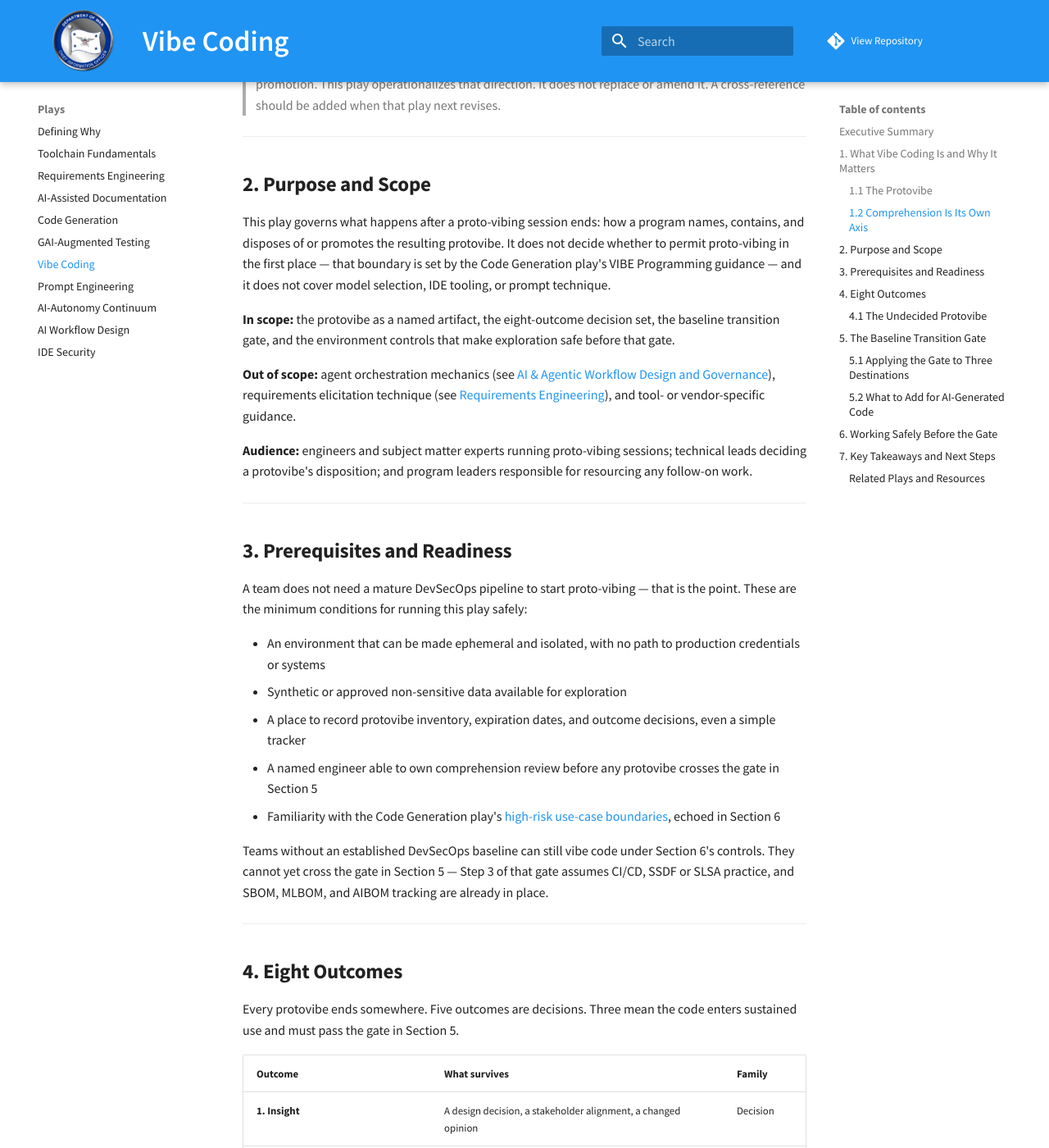
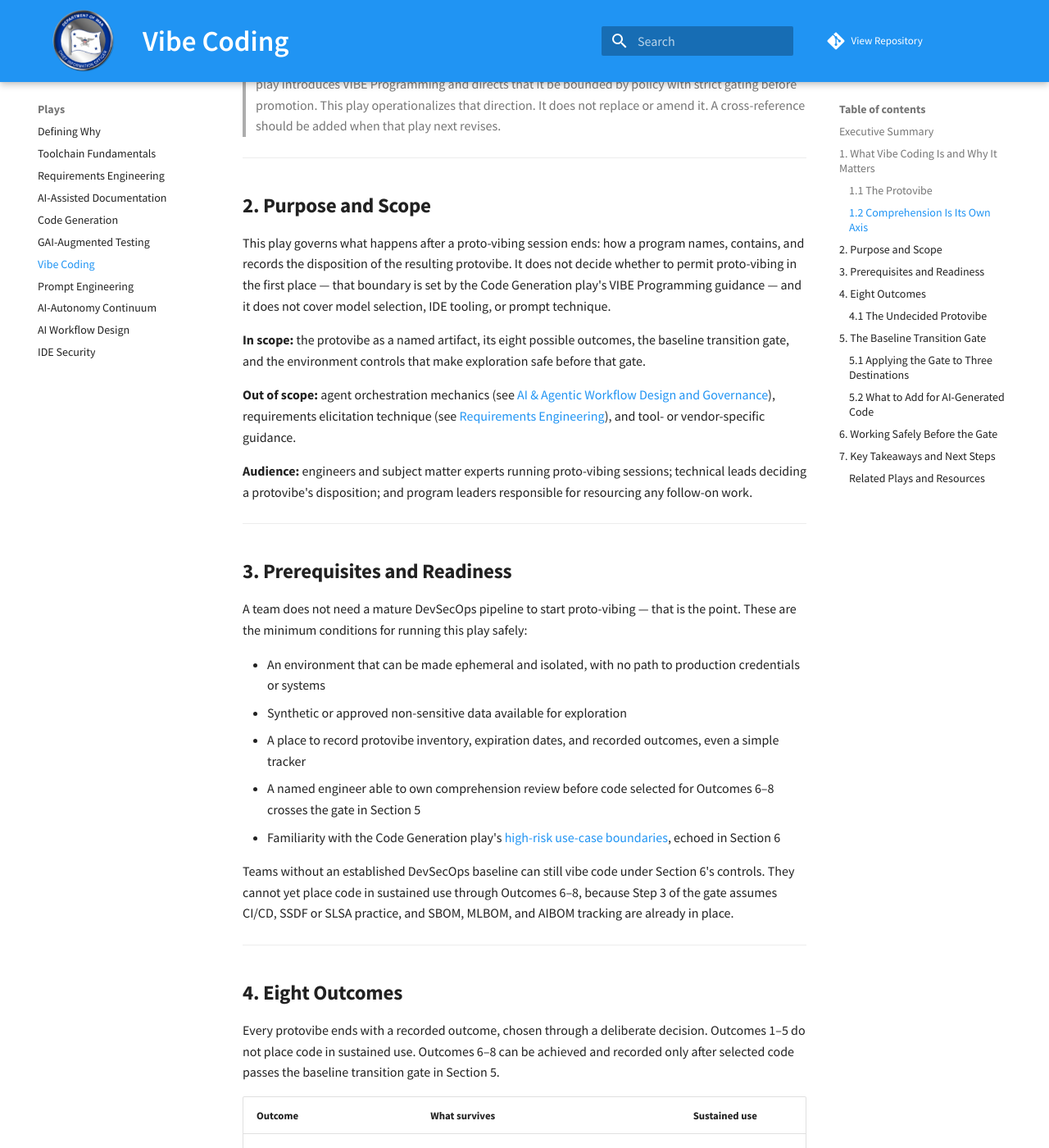
Before and after one commit to Code-dot-mil/AI4SDLC, an MkDocs documentation site: the page built from docs/plays/protovibe_play.md, in a window 1280 px wide and 1400 px high, scrolled down 2201 px. Shown: the whole window at 82% size. Built offline with MkDocs 1.6.1 and Material for MkDocs 9.7.7, drawn with Linux system fonts in a browser that asks for light colours; comment, search, counter and statistics services are not loaded; some of the changed text lies outside the part shown.

Commit message:
docs(protovibe): clarify outcomes, decisions, and gates
Define outcomes as recorded dispositions chosen through deliberate decisions, and require the transition gate before sustained-use outcomes can be achieved and recorded.\n\nSpecify the deferred and failed gate path, align readiness and metrics language, and remove the table's conflation of outcome families with decisions and gates.

```diff
--- a/docs/plays/protovibe_play.md
+++ b/docs/plays/protovibe_play.md
@@ -15,9 +15,9 @@
 
 The artifact that comes out of a vibe coding session is what we call a **protovibe**: working software that demonstrates intent but has not yet been fully understood by a human steward. Both halves of that sentence are true at once. A protovibe is genuinely valuable, but its implementation and operational consequences remain unknown.
 
-Every protovibe ends in one of eight outcomes. Five of them are decisions the team records and acts on. Three of them mean the code enters sustained use, and those three share a single gate.
+Every protovibe ends with a recorded outcome, chosen through a deliberate decision. Outcomes 1–5 do not place code in sustained use. Outcomes 6–8 can be achieved and recorded only after selected code passes the baseline transition gate.
 
-📌 **Key takeaway:** Vibe freely. Then deliberately decide whether to dispose of, preserve, rebuild, or sustain the protovibe.
+📌 **Key takeaway:** Vibe freely. Then make a conscious decision and record an outcome for every protovibe. Sustained-use outcomes can be achieved and recorded only after passing the gate.
 
 ---
 
@@ -51,9 +51,9 @@
 
 ## **2. Purpose and Scope**
 
-This play governs what happens after a proto-vibing session ends: how a program names, contains, and disposes of or promotes the resulting protovibe. It does not decide whether to permit proto-vibing in the first place — that boundary is set by the Code Generation play's VIBE Programming guidance — and it does not cover model selection, IDE tooling, or prompt technique.
+This play governs what happens after a proto-vibing session ends: how a program names, contains, and records the disposition of the resulting protovibe. It does not decide whether to permit proto-vibing in the first place — that boundary is set by the Code Generation play's VIBE Programming guidance — and it does not cover model selection, IDE tooling, or prompt technique.
 
-**In scope:** the protovibe as a named artifact, the eight-outcome decision set, the baseline transition gate, and the environment controls that make exploration safe before that gate.
+**In scope:** the protovibe as a named artifact, its eight possible outcomes, the baseline transition gate, and the environment controls that make exploration safe before that gate.
 
 **Out of scope:** agent orchestration mechanics (see [AI & Agentic Workflow Design and Governance](ai_sdlc_workflows-play.md)), requirements elicitation technique (see [Requirements Engineering](requirements_engineering_play.md)), and tool- or vendor-specific guidance.
 
@@ -67,28 +67,28 @@
 
 - An environment that can be made ephemeral and isolated, with no path to production credentials or systems
 - Synthetic or approved non-sensitive data available for exploration
-- A place to record protovibe inventory, expiration dates, and outcome decisions, even a simple tracker
-- A named engineer able to own comprehension review before any protovibe crosses the gate in Section 5
+- A place to record protovibe inventory, expiration dates, and recorded outcomes, even a simple tracker
+- A named engineer able to own comprehension review before code selected for Outcomes 6–8 crosses the gate in Section 5
 - Familiarity with the Code Generation play's [high-risk use-case boundaries](code-gen-play.md#high-risk-use-cases), echoed in Section 6
 
-Teams without an established DevSecOps baseline can still vibe code under Section 6's controls. They cannot yet cross the gate in Section 5 — Step 3 of that gate assumes CI/CD, SSDF or SLSA practice, and SBOM, MLBOM, and AIBOM tracking are already in place.
+Teams without an established DevSecOps baseline can still vibe code under Section 6's controls. They cannot yet place code in sustained use through Outcomes 6–8, because Step 3 of the gate assumes CI/CD, SSDF or SLSA practice, and SBOM, MLBOM, and AIBOM tracking are already in place.
 
 ---
 
 ## **4. Eight Outcomes**
 
-Every protovibe ends somewhere. Five outcomes are decisions. Three mean the code enters sustained use and must pass the gate in Section 5.
+Every protovibe ends with a recorded outcome, chosen through a deliberate decision. Outcomes 1–5 do not place code in sustained use. Outcomes 6–8 can be achieved and recorded only after selected code passes the baseline transition gate in Section 5.
 
-| **Outcome** | **What survives** | **Family** |
+| **Outcome** | **What survives** | **Sustained use** |
 | --- | --- | --- |
-| **1. Insight** | A design decision, a stakeholder alignment, a changed opinion | Decision |
-| **2. Negative verdict** | A documented "no": infeasible, not worth it, wrong requirement | Decision |
-| **3. Lessons learned** | Knowledge about the attempt; artifact deliberately disposed | Decision |
-| **4. Requirements and production vision** | Spec, interface contracts, acceptance criteria, ADRs | Decision |
-| **5. Reference oracle** | The running protovibe as a behavioral specification for a clean rebuild | Decision |
-| **6. Selective salvage** | Named fragments; the remainder disposed | **Gate** |
-| **7. Debt-baselined transition** | The full codebase, with a funded and owned debt register | **Gate** |
-| **8. Bounded sustainment** | The full codebase, used as-is inside hard constraints | **Gate** |
+| **1. Insight** | A design decision, a stakeholder alignment, a changed opinion | No |
+| **2. Negative verdict** | A documented "no": infeasible, not worth it, wrong requirement | No |
+| **3. Lessons learned** | Knowledge about the attempt; artifact deliberately disposed | No |
+| **4. Requirements and production vision** | Spec, interface contracts, acceptance criteria, ADRs | No |
+| **5. Reference oracle** | The running protovibe as a behavioral specification for a clean rebuild | No |
+| **6. Selective salvage** | Named fragments; the remainder disposed | Yes—after passing the gate |
+| **7. Debt-baselined transition** | The full codebase, with a funded and owned debt register | Yes—after passing the gate |
+| **8. Bounded sustainment** | The full codebase, used as-is inside hard constraints | Yes—after passing the gate |
 
 **Insight and negative verdict are wins.** A protovibe that proves an idea will not work, in two days, has saved a program a year and a program office a great deal of money. Record it as a deliverable, because a kill decision that nobody writes down gets re-litigated in twelve months.
 
@@ -100,13 +100,13 @@
 
 One ending falls outside the eight defined outcomes: the protovibe quietly acquires users and obligations while no outcome is deliberately selected.
 
-Nobody chooses this. Teams arrive at it, because five of the eight outcomes require an act of disposal, disposal requires a decision, and drift is free. Practitioner accounts show what accumulates in the meantime: only 29 percent of coded quality assurance behaviors involved manual testing or edits, while 36 percent skipped quality assurance entirely, 18 percent reflected uncritical trust in the output, and 10 percent delegated verification back to the AI that wrote the code.[^Fawzy]
+Nobody chooses this. Teams arrive at it because recording an outcome requires a deliberate decision, while drift is free. Practitioner accounts show what accumulates in the meantime: only 29 percent of coded quality assurance behaviors involved manual testing or edits, while 36 percent skipped quality assurance entirely, 18 percent reflected uncritical trust in the output, and 10 percent delegated verification back to the AI that wrote the code.[^Fawzy]
 
 ---
 
 ## **5. The Baseline Transition Gate**
 
-Outcomes 6, 7, and 8 all mean the same thing: this code will be sustained. All three cross one gate, in this order, because each step depends on the one before it.
+Outcomes 6, 7, and 8 place code in sustained use. Each can be achieved and recorded only after the selected code passes one gate, in this order, because each step depends on the one before it.
 
 The gate is what turns a promising protovibe into something a program can fund, staff, defend at a milestone review, and hand to a different team in the future.
 
@@ -118,9 +118,11 @@
 
 > ⚠️ **Order matters.** Running a protovibe through the pipeline before Steps 1 and 2 produces a clean scan report on code nobody understands. That is worse than no report, because it manufactures confidence.
 
+If a gate transition is deferred or does not pass, the protovibe remains subject to the controls in [Section 6](#6-working-safely-before-the-gate) until the team remediates and retries or records an Outcome 1–5.
+
 ### 5.1 Applying the Gate to Three Destinations
 
-The three destinations differ in the scope and conditions of the gate:
+The gate applies differently depending on the proposed sustained-use outcome:
 
 - **Selective salvage** identifies the fragments of the protovibe to be sustained, scopes all three steps to those fragments, and records the disposal of the remaining codebase in the protovibe inventory.
 - **Debt-baselined transition** applies all three steps to the full codebase. It carries the resulting debt register forward, with an owner, a date, and a funding line for every entry.
@@ -172,13 +174,13 @@
 
 ## **7. Key Takeaways and Next Steps**
 
-- **Vibe freely, then decide.** Eight outcomes. Five are decisions, three are a gate, and the ninth ending is what happens when nobody chooses.
+- **Vibe freely, then decide.** Make a conscious decision and record an outcome for every protovibe. Outcomes 1–5 do not place code in sustained use; sustained-use outcomes can be achieved and recorded only after passing the gate.
 - **Name the artifact.** A protovibe is working software that demonstrates intent but has not yet been fully understood by a human steward. Both halves are true.
 - **Insight and negative verdicts are wins.** Record them. A documented "no" delivered in two days is a real deliverable.
 - **Comprehension comes first, then architecture, then the pipeline.** Reversing that order manufactures confidence.
 - **Controls live in the environment.** The mode is a team decision; the guardrails are an organizational standard.
 
-**Next steps.** Pilot on one team. Track three measures: protovibes with a recorded outcome, expiration dates honored, and gate transitions completed versus deferred. Frame results using AI-SWEC and submit lessons learned to the AI4SDLC Working Group.
+**Next steps.** Pilot on one team. Track three measures: protovibes with a recorded outcome, expiration dates honored, and gate transitions passed, deferred, or failed. Frame results using AI-SWEC and submit lessons learned to the AI4SDLC Working Group.
 
 Proto-vibing is groundbreaking potential with limitations and challenges. Run the play, and the potential is what your program keeps.
 
@@ -219,5 +221,5 @@
 > **Note to the AI4SDLC Working Group**
 >
 > 1. **No amendment required.** This play extends the Code Generation play's VIBE Programming guidance rather than revising it. It introduces "protovibe" as a name for the artifact, not a replacement term for the practice, so no vocabulary change is proposed. A reciprocal cross-reference in the Code Generation play would help readers, whenever that play next revises.
-> 2. **Framework gap.** The task-level autonomy framework records what an agent is permitted to do. It has no field for whether comprehension occurred. The outcome decision proposed here may belong in that framework rather than in a standalone play.
+> 2. **Framework gap.** The task-level autonomy framework records what an agent is permitted to do. It has no field for whether comprehension occurred. The outcome model proposed here may belong in that framework rather than in a standalone play.
 > 3. **Citation verification.** The Apiiro figures are drawn from a secondary summary and need primary confirmation to meet repository citation standards.
```
Also changed, not shown: other parts of docs/plays/protovibe_play.md (+1 -1 lines).
